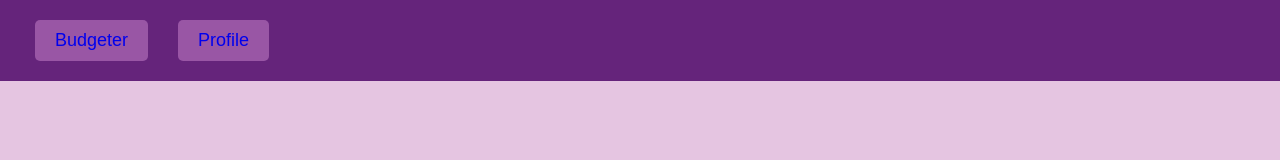
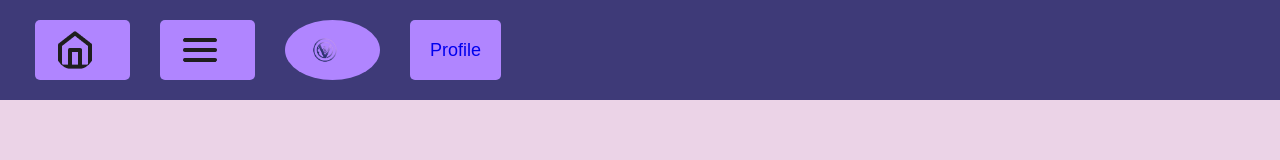
Before and after one commit to Azurinite/Budget-Calculator-Tool, a plain HTML site: page index.html in a window 1280 px wide. Drawn offline with Linux system fonts and the light colour scheme.

Commit message:
Simple work
Added logos and images from the Figma file into the code files. Fixed colors to match those from Figma. Added icons to nav buttons.

```diff
--- a/index.html
+++ b/index.html
@@ -1,17 +1,22 @@
 <!DOCTYPE html>
 <html lang="en">
+
 <head>
   <meta charset="UTF-8" />
-    <meta name="viewport" content="width=device-width, initial-scale=1.0"/>
+  <meta name="viewport" content="width=device-width, initial-scale=1.0" />
   <link rel="stylesheet" href="styles.css">
   <title>Vaultora</title>
 </head>
+
 <body>
   <nav>
-      <a href="budget.html">Budgeter</a>
+    <a href="index.html"><img src="../images/home.png" alt="Home icon"></a>
+    <a href="budget.html"><img src="../images/menu.png" alt="Hamgurmer menu"></a>
+    <a href="index.html" class="logo"><img src="../images/vaultora.png" alt="Vaultora logo"></a> <!-- Added images/icons to buttons -->
     <a href="profile.html">Profile</a>
   </nav>
   <section class="main-body">
   </section>
 </body>
+
 </html>
--- a/styles.css
+++ b/styles.css
@@ -1,7 +1,7 @@
 :root {
-    --primary-color: #65247B;
-    --secondary-color: #9956A5;
-    --background-color: #E5C5E1;
+    --primary-color: #3E3A78; /*Fixed colors to match Figma file*/
+    --secondary-color: #B085FF  ;
+    --background-color: #ebd3e7;
     --text-color: #000000;
     --font-family: 'Kodchasan', sans-serif;
 }
@@ -14,13 +14,14 @@ body, html {
 }
 nav {
     display: flex;
+    flex-flow: row nowrap;
     justify-content: flex-start;
+    align-items: stretch;
     background-color: var(--primary-color);
     color: var(--text-color);
     padding: 20px;
     text-align: center;
-}
-nav > a {
+    & a {
     /*Change the Profile into a image*/
     background-color: var(--secondary-color);
     text-decoration: none;
@@ -29,4 +30,26 @@ nav > a {
     box-sizing: border-box;
     padding: 10px 20px;
     border-radius: 5px;
+    display: flex;
+    align-items: center;
+    justify-content: center;
+    & img[alt="Vaultora logo"] { /*Align logo to be in the center*/
+        justify-self: center;
+        border-radius: 100%;
+        }
+
+    & img {
+            width: 40px;
+            height: 40px;
+            border-radius: 50%;
+            margin-right: 15px;
+        }
+    }
+    & a[href="profile.html"] { /*Flex Profile button to the end*/
+        justify-self: flex-end;
+        }
 }
+
+.logo { /*Make logo a circle*/
+    border-radius: 100%;
+}
```
Also changed, not shown: images/home.png (added), images/homepage-cover.png (added), images/menu.png (added), images/vaultora.png (added). Lines whose indentation alone changed are shown as unchanged.
